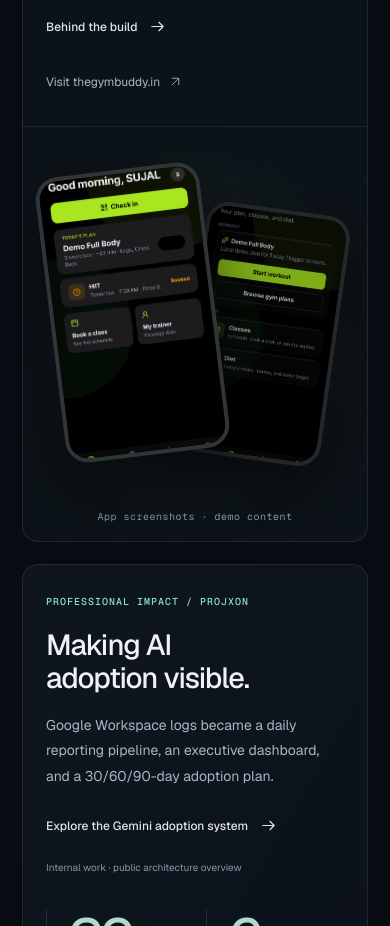
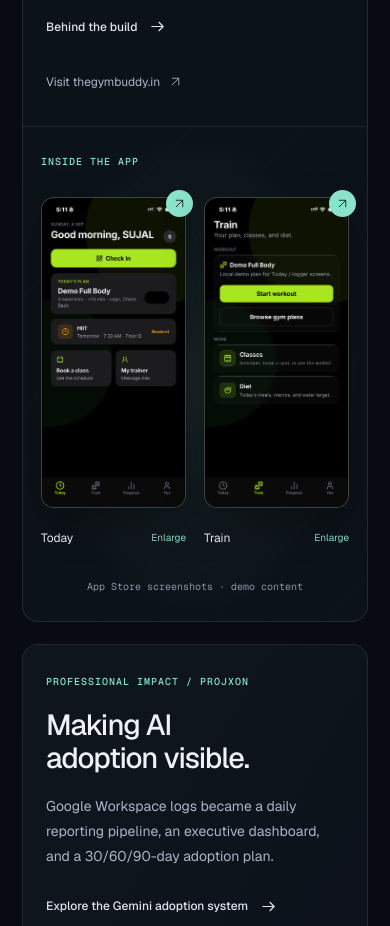
Before and after one commit to Suju75/sujal-portfolio, a Next.js app: page / in a window 390 px wide. Shown: the part 2800-3726 px from the top of the page. Built offline with nearby package versions, Linux system fonts and the light colour scheme.

Commit message:
Improve Gym Buddy app showcase

```diff
--- a/app/globals.css
+++ b/app/globals.css
@@ -833,9 +833,9 @@
   background: #0c1318;
 }
 .gym-visual {
-  position: relative;
-  min-height: 620px;
-  overflow: hidden;
+  display: flex;
+  align-items: center;
+  min-width: 0;
   border-right: 1px solid #ffffff12;
   background:
     radial-gradient(ellipse at 50% 50%, #81bbaa20, transparent 68%),
@@ -847,48 +847,145 @@
       transparent 40px
     );
 }
-.phone {
-  position: absolute;
-  width: 225px;
-  top: 82px;
-  overflow: hidden;
-  border: 5px solid #303538;
-  border-radius: 28px;
-  background: #000;
-  box-shadow: 0 25px 60px #0008;
-  transition: transform 0.7s var(--ease-out-expo);
-}
-.phone img {
+.gym-showcase {
+  width: 100%;
+  padding: 32px 28px;
+}
+.gym-showcase > .eyebrow {
+  text-align: center;
+  margin-bottom: 26px;
+}
+.gym-screens {
+  display: grid;
+  grid-template-columns: repeat(2, minmax(0, 210px));
+  justify-content: center;
+  gap: 24px;
+}
+.gym-screen {
+  min-width: 0;
+}
+.gym-screen-preview {
+  display: block;
+  position: relative;
+  width: 100%;
+  border: 1px solid #74867e70;
+  border-radius: 22px;
+  background: #0f1012;
+  box-shadow: 0 15px 40px #0005;
+  cursor: zoom-in;
+  transition:
+    border-color 0.2s,
+    box-shadow 0.2s;
+}
+.gym-screen-preview:hover {
+  border-color: var(--color-verify);
+  box-shadow:
+    0 15px 40px #0005,
+    0 0 24px #8ae4cb12;
+}
+.gym-screen-preview img {
   display: block;
   width: 100%;
   height: auto;
-}
-.phone-front {
-  left: 16%;
-  transform: rotate(-7deg);
-  z-index: 2;
-}
-.phone-back {
-  left: 47%;
-  top: 140px;
-  width: 205px;
-  transform: rotate(8deg);
-  filter: brightness(0.75);
-}
-.gym-feature:hover .phone-front {
-  transform: rotate(-4deg) translateY(-8px);
-}
-.gym-feature:hover .phone-back {
-  transform: rotate(5deg) translateY(-3px);
-}
-.image-caption {
+  border-radius: 21px;
+}
+.gym-screen-zoom {
   position: absolute;
-  inset-inline: 0;
-  bottom: 30px;
+  right: -8px;
+  top: -8px;
+  width: 27px;
+  height: 27px;
+  display: grid;
+  place-items: center;
+  color: #0a1711;
+  background: var(--color-verify);
+  border-radius: 50%;
+}
+.gym-screen-zoom svg {
+  width: 13px;
+  height: 13px;
+}
+.gym-screen figcaption {
+  display: flex;
+  align-items: center;
+  justify-content: space-between;
+  gap: 5px;
+  padding-top: 8px;
+  font-size: 13px;
+  color: var(--color-mist);
+}
+.gym-screen figcaption button {
+  display: inline-flex;
+  align-items: center;
+  justify-content: flex-end;
+  gap: 5px;
+  min-height: 44px;
+  color: var(--color-verify);
+  font-size: 11px;
+  cursor: pointer;
+}
+.gym-screen figcaption svg {
+  width: 12px;
+  height: 12px;
+}
+.gym-screenshot-note {
+  margin-top: 18px;
   text-align: center;
-  font: 10px var(--font-mono);
-  letter-spacing: 0.05em;
-  color: var(--color-mist-3);
+  font: 10px/1.7 var(--font-mono);
+  color: var(--color-mist-3);
+}
+.gym-lightbox {
+  margin: auto;
+  max-width: min(480px, calc(100vw - 24px));
+  max-height: calc(100dvh - 32px);
+  padding: 0;
+  border: 1px solid #ffffff35;
+  border-radius: 18px;
+  background: #10161b;
+  color: var(--color-mist);
+  overscroll-behavior: contain;
+}
+.gym-lightbox::backdrop {
+  background: #05090ee8;
+  backdrop-filter: blur(8px);
+}
+body:has(.gym-lightbox[open]) {
+  overflow: hidden;
+}
+.gym-lightbox-content {
+  padding: 0 20px 18px;
+}
+.gym-lightbox-heading {
+  position: sticky;
+  top: 0;
+  z-index: 1;
+  padding-block: 10px;
+  display: flex;
+  align-items: center;
+  justify-content: space-between;
+  gap: 16px;
+  background: #10161b;
+}
+.gym-lightbox-heading h2 {
+  font-size: 14px;
+  font-weight: 500;
+}
+.gym-lightbox-heading button {
+  min-height: 44px;
+  padding-inline: 8px;
+  font-size: 12px;
+  color: var(--color-verify);
+  cursor: pointer;
+}
+.gym-lightbox-content > img {
+  display: block;
+  width: 100%;
+  height: auto;
+  border-radius: 16px;
+}
+.gym-lightbox-content > a {
+  margin-top: 18px;
+  font-size: 12px;
 }
 .gym-feature .feature-points li:before {
   color: var(--color-verify);
@@ -1411,24 +1508,17 @@
 .case-next:hover strong {
   color: var(--color-iris);
 }
-.case-app-images {
-  margin: 45px 0 0;
-  display: flex;
-  flex-wrap: wrap;
-  justify-content: center;
-  gap: 25px;
-}
-.case-app-images img {
-  width: 230px;
-  height: auto;
-  border: 4px solid #333940;
-  border-radius: 22px;
-}
-.case-app-images figcaption {
-  width: 100%;
-  text-align: center;
-  color: var(--color-mist-3);
-  font-size: 12px;
+.gym-showcase-expanded {
+  margin-top: 45px;
+  padding: 32px 28px;
+  border-radius: 24px;
+  border: 1px solid #ffffff18;
+  background:
+    radial-gradient(ellipse at center, #81bbaa15, transparent 70%), #0c1318;
+}
+.gym-showcase-expanded .gym-screens {
+  grid-template-columns: repeat(2, minmax(0, 270px));
+  gap: 36px;
 }
 @media (min-width: 1450px) {
   .hero {
@@ -1504,19 +1594,6 @@
   }
   .project-actions {
     gap: 10px 18px;
-  }
-  .gym-visual {
-    min-height: 640px;
-  }
-  .phone-front {
-    left: 10%;
-    width: 205px;
-    top: 110px;
-  }
-  .phone-back {
-    left: 43%;
-    width: 185px;
-    top: 178px;
   }
   .impact-project {
     padding: 35px 28px;
@@ -1723,26 +1800,12 @@
     margin-inline: 30px;
   }
   .gym-visual {
-    min-height: 475px;
     order: 2;
     border-right: 0;
     border-top: 1px solid #ffffff13;
   }
   .gym-feature .project-story {
     order: 1;
-  }
-  .phone-front {
-    left: calc(50% - 175px);
-    top: 45px;
-    width: 190px;
-  }
-  .phone-back {
-    left: calc(50% + 5px);
-    top: 85px;
-    width: 170px;
-  }
-  .image-caption {
-    bottom: 18px;
   }
   .impact-project {
     grid-template-columns: 1fr;
@@ -1965,22 +2028,28 @@
   .trace-disclaimer {
     font-size: 9px;
   }
-  .gym-visual {
-    min-height: 415px;
-  }
-  .phone-front {
-    left: calc(50% - 145px);
-    width: 165px;
-    top: 42px;
-  }
-  .phone-back {
-    left: calc(50% - 4px);
-    width: 145px;
-    top: 81px;
-  }
-  .phone {
-    border-width: 4px;
-    border-radius: 23px;
+  .gym-showcase {
+    padding: 26px 18px;
+  }
+  .gym-screens,
+  .gym-showcase-expanded .gym-screens {
+    gap: 18px;
+  }
+  .gym-screen-preview {
+    border-radius: 13px;
+  }
+  .gym-screen-preview img {
+    border-radius: 12px;
+  }
+  .gym-screen figcaption {
+    font-size: 12px;
+  }
+  .gym-screen figcaption button {
+    font-size: 10px;
+    gap: 3px;
+  }
+  .gym-screen figcaption button svg {
+    display: none;
   }
   .impact-project {
     padding: 28px 23px;
@@ -2120,11 +2189,6 @@
   .case-pipeline li:not(:last-child):after {
     margin-left: 12px;
   }
-  .case-app-images img {
-    width: calc(50% - 13px);
-    border-radius: 15px;
-    border-width: 3px;
-  }
   .case-next strong {
     font-size: 20px;
   }
@@ -2141,12 +2205,6 @@
   *::after {
     animation: none !important;
     transition: none !important;
-  }
-  .gym-feature:hover .phone-front {
-    transform: rotate(-7deg);
-  }
-  .gym-feature:hover .phone-back {
-    transform: rotate(8deg);
   }
 }
 
--- a/app/work/[slug]/page.tsx
+++ b/app/work/[slug]/page.tsx
@@ -6,6 +6,7 @@ import { work } from "@/lib/content";
 import { PipelineRow } from "@/components/pipeline-row";
 import { StatusBadge, WorkLinkButton } from "@/components/work-links";
 import { ReasoningTrace } from "@/components/reasoning-trace";
+import { GymShowcase } from "@/components/gym-showcase";
 import { Arrow } from "@/components/icons";
 export function generateStaticParams() {
   return work.map((w) => ({ slug: w.slug }));
@@ -129,25 +130,7 @@ export default async function CaseStudy({
             </details>
           ))}
         </section>
-        {item.slug === "gym-buddy-os" ? (
-          <figure className="case-app-images">
-            <Image
-              src="/images/gym-home.jpg"
-              alt="Gym Buddy member home with a demo workout and class booking"
-              width={1284}
-              height={2283}
-              sizes="(max-width:560px) 45vw, 230px"
-            />
-            <Image
-              src="/images/gym-plans.jpg"
-              alt="Gym Buddy demo workout plan and classes navigation"
-              width={1284}
-              height={2283}
-              sizes="(max-width:560px) 45vw, 230px"
-            />
-            <figcaption>App screenshots with demo content.</figcaption>
-          </figure>
-        ) : null}
+        {item.slug === "gym-buddy-os" ? <GymShowcase expanded /> : null}
         <section className="case-section">
           <h2>The result</h2>
           <ul>
--- /dev/null
+++ b/components/gym-showcase.tsx
@@ -0,0 +1,114 @@
+"use client";
+
+import { useId, useRef, useState } from "react";
+import Image from "next/image";
+import { Arrow } from "./icons";
+
+const screens = [
+  {
+    name: "Today",
+    src: "/images/gym-today.png",
+    alt: "Complete Gym Buddy Today screen showing member check-in, a demo workout, class booking, and the bottom navigation",
+  },
+  {
+    name: "Train",
+    src: "/images/gym-train.png",
+    alt: "Complete Gym Buddy Train screen showing the demo workout plan, gym plans, classes, diet, and the bottom navigation",
+  },
+];
+
+export function GymShowcase({ expanded = false }: { expanded?: boolean }) {
+  const dialog = useRef<HTMLDialogElement>(null);
+  const titleId = useId();
+  const [selected, setSelected] = useState(0);
+  const screen = screens[selected];
+
+  function openScreen(index: number) {
+    setSelected(index);
+    dialog.current?.showModal();
+  }
+
+  return (
+    <div className={`gym-showcase${expanded ? " gym-showcase-expanded" : ""}`}>
+      <p className="eyebrow accent-mint">INSIDE THE APP</p>
+      <div className="gym-screens">
+        {screens.map((item, index) => (
+          <figure key={item.src} className="gym-screen">
+            <button
+              type="button"
+              onClick={() => openScreen(index)}
+              aria-label={`Enlarge Gym Buddy ${item.name} screenshot`}
+              aria-haspopup="dialog"
+              className="gym-screen-preview"
+            >
+              <Image
+                src={item.src}
+                alt={item.alt}
+                width={1200}
+                height={2596}
+                sizes={
+                  expanded
+                    ? "(max-width:560px) 40vw, 270px"
+                    : "(max-width:560px) 40vw, 210px"
+                }
+              />
+              <span className="gym-screen-zoom" aria-hidden="true">
+                <Arrow diagonal />
+              </span>
+            </button>
+            <figcaption>
+              <span>{item.name}</span>
+              <button
+                type="button"
+                onClick={() => openScreen(index)}
+                aria-label={`View ${item.name} at full size`}
+              >
+                Enlarge <Arrow diagonal />
+              </button>
+            </figcaption>
+          </figure>
+        ))}
+      </div>
+      <p className="gym-screenshot-note">
+        App Store screenshots · demo content
+      </p>
+      <dialog
+        ref={dialog}
+        className="gym-lightbox"
+        aria-labelledby={titleId}
+        onClick={(event) => {
+          if (event.target === event.currentTarget) dialog.current?.close();
+        }}
+      >
+        <div className="gym-lightbox-content">
+          <div className="gym-lightbox-heading">
+            <h2 id={titleId}>Gym Buddy · {screen.name}</h2>
+            <button
+              type="button"
+              autoFocus
+              onClick={() => dialog.current?.close()}
+              aria-label="Close screenshot"
+            >
+              Close ×
+            </button>
+          </div>
+          <Image
+            src={screen.src}
+            alt={screen.alt}
+            width={1200}
+            height={2596}
+            sizes="(max-width:560px) 90vw, 440px"
+          />
+          <a
+            className="text-link"
+            href={screen.src}
+            target="_blank"
+            rel="noreferrer"
+          >
+            Open original image <Arrow diagonal />
+          </a>
+        </div>
+      </dialog>
+    </div>
+  );
+}
--- a/components/work-grid.tsx
+++ b/components/work-grid.tsx
@@ -1,9 +1,9 @@
-import Image from "next/image";
 import Link from "next/link";
 import { work } from "@/lib/content";
 import { Arrow } from "./icons";
 import { WorkLinkButton } from "./work-links";
 import { CopilotShowcase } from "./copilot-showcase";
+import { GymShowcase } from "./gym-showcase";
 import { Reveal } from "./ui/reveal";
 export function WorkGrid() {
   const [copilot, gym, stock, gemini] = work;
@@ -44,25 +44,7 @@ export function WorkGrid() {
       <Reveal>
         <article className="feature-project gym-feature">
           <div className="gym-visual">
-            <div className="phone phone-back">
-              <Image
-                src="/images/gym-plans.jpg"
-                alt="The Gym Buddy OS app showing the demo workout plan, classes, and diet navigation"
-                width={1284}
-                height={2283}
-                sizes="(max-width: 600px) 160px, 230px"
-              />
-            </div>
-            <div className="phone phone-front">
-              <Image
-                src="/images/gym-home.jpg"
-                alt="The Gym Buddy OS member home showing check-in, a demo workout, and class booking"
-                width={1284}
-                height={2283}
-                sizes="(max-width: 600px) 180px, 250px"
-              />
-            </div>
-            <p className="image-caption">App screenshots · demo content</p>
+            <GymShowcase />
           </div>
           <div className="project-story">
             <p className="eyebrow accent-mint">SHIPPED / IOS PRODUCT</p>
--- a/lib/content.ts
+++ b/lib/content.ts
@@ -178,7 +178,7 @@ export const work: readonly Work[] = [
     privateNote: "Source is private — walkthrough available on request.",
     featured: true,
     highlights: [
-      "Public v1.0 on the App Store",
+      "Public release on the App Store",
       "Owner, trainer, member roles",
       "Per-record tenant isolation",
     ],
@@ -201,7 +201,7 @@ export const work: readonly Work[] = [
     ],
     pipeline: ["Auth", "Resolve tenant", "Scope by role", "Serve"],
     outcome: [
-      "Live on the Apple App Store as v1.0 — publicly installable, not a prototype.",
+      "Publicly available to install from the Apple App Store.",
       "Strict per-tenant data isolation enforced on every record.",
       "Role-based dashboards for owner, trainer, and member off one backend.",
     ],
```
Also changed, not shown: public/images/gym-today.png (added), public/images/gym-train.png (added).
